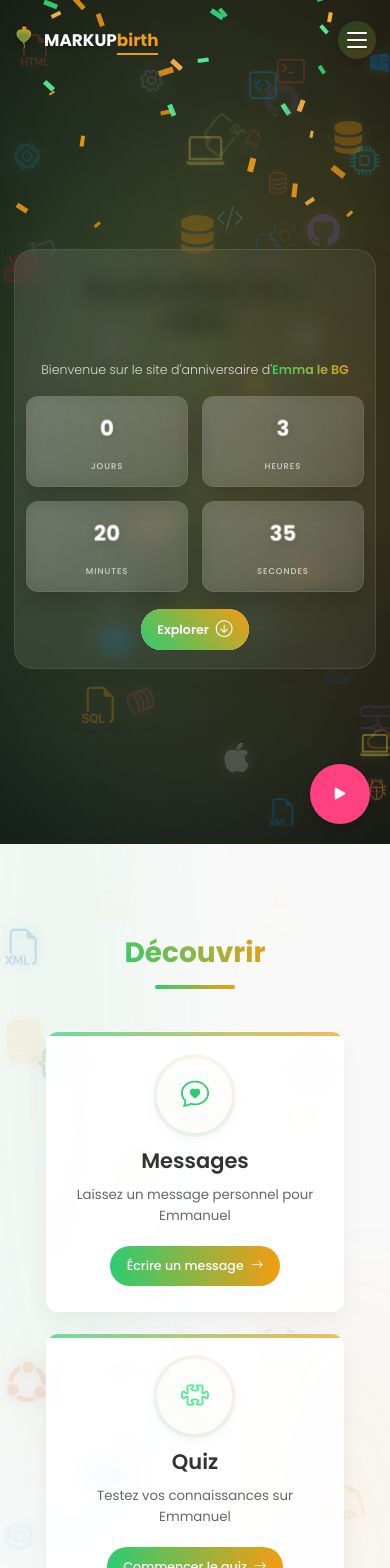
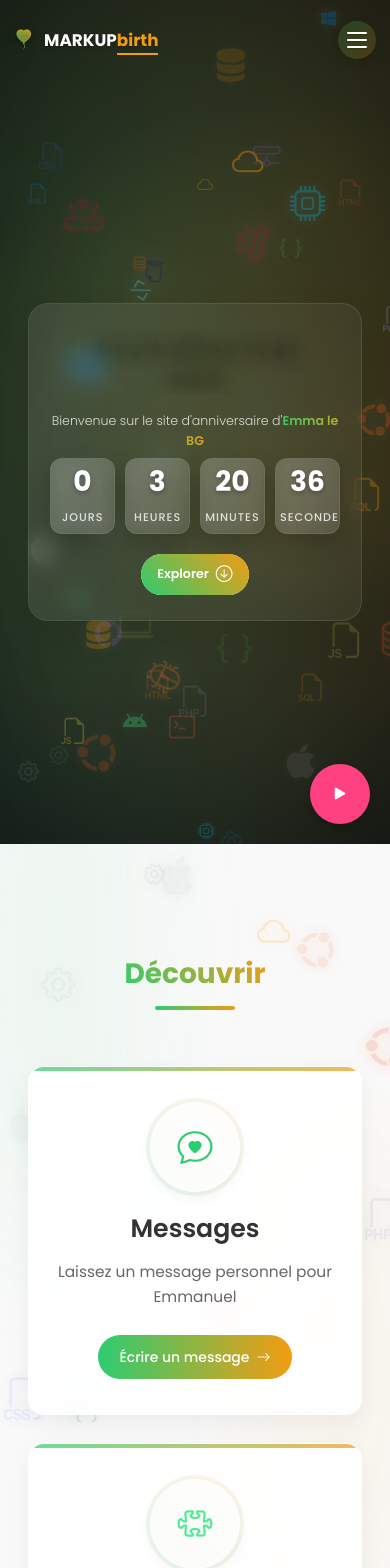
Before and after one commit to MARKUPsoft-corp/MARKUPbirth, a Nuxt app: page / in a window 390 px wide. Shown: the top 1568 px of the page. Built offline with nearby package versions, Linux system fonts and the light colour scheme.

Commit message:
toujours ls quiz

```diff
--- a/components/AppHeader.vue
+++ b/components/AppHeader.vue
@@ -40,11 +40,7 @@ const navItems = [
   { name: 'Accueil', path: '/' },
   { name: 'Messages', path: '/mur-messages' },
   { name: 'Quiz', path: '/quiz' },
-  { name: 'Mini-jeux', path: '/jeux' },
-  { name: 'Défis', path: '/defis' },
-  { name: 'Sondages', path: '/sondages' },
-  { name: 'Playlist', path: '/playlist' },
-  { name: 'Galerie', path: '/galerie' }
+  { name: 'Mini-jeux', path: '/jeux' }
 ]
 
 const handleScroll = () => {
--- a/pages/index.vue
+++ b/pages/index.vue
@@ -161,65 +161,7 @@
           </div>
         </div>
 
-        <!-- Carte Défis -->
-        <div class="feature-card challenges-card" v-scroll-reveal="{ delay: 500, distance: '50px', origin: 'bottom' }">
-          <div class="card-content">
-            <div class="card-icon">
-              <i class="bi bi-trophy"></i>
-            </div>
-            <h3>Défis</h3>
-            <p>Relevez des défis personnalisés</p>
-            <NuxtLink to="/defis" class="card-button">
-              Voir les défis
-              <i class="bi bi-arrow-right"></i>
-            </NuxtLink>
-          </div>
-        </div>
-
-        <!-- Carte Sondages -->
-        <div class="feature-card polls-card" v-scroll-reveal="{ delay: 600, distance: '50px', origin: 'bottom' }">
-          <div class="card-content">
-            <div class="card-icon">
-              <i class="bi bi-bar-chart"></i>
-            </div>
-            <h3>Sondages</h3>
-            <p>Participez aux sondages et découvrez les résultats</p>
-            <NuxtLink to="/sondages" class="card-button">
-              Voter
-              <i class="bi bi-arrow-right"></i>
-            </NuxtLink>
-          </div>
-        </div>
-
-        <!-- Carte Playlist -->
-        <div class="feature-card playlist-card" v-scroll-reveal="{ delay: 700, distance: '50px', origin: 'bottom' }">
-          <div class="card-content">
-            <div class="card-icon">
-              <i class="bi bi-music-note-beamed"></i>
-            </div>
-            <h3>Playlist</h3>
-            <p>Écoutez et partagez de la musique</p>
-            <NuxtLink to="/playlist" class="card-button">
-              Écouter
-              <i class="bi bi-arrow-right"></i>
-            </NuxtLink>
-          </div>
-        </div>
-
-        <!-- Carte Galerie -->
-        <div class="feature-card gallery-card" v-scroll-reveal="{ delay: 800, distance: '50px', origin: 'bottom' }">
-          <div class="card-content">
-            <div class="card-icon">
-              <i class="bi bi-images"></i>
-            </div>
-            <h3>Galerie</h3>
-            <p>Partagez vos photos souvenirs</p>
-            <NuxtLink to="/galerie" class="card-button">
-              Voir la galerie
-              <i class="bi bi-arrow-right"></i>
-            </NuxtLink>
-          </div>
-        </div>
+        <!-- Les cartes pour les pages non implémentées ont été supprimées -->
       </div>
     </div>
   </div>
@@ -647,6 +589,9 @@ onUnmounted(() => {
   height: calc(100vh - 80px); /* Hauteur exacte pour s'adapter à l'écran */
   padding: 0 2rem;
   box-sizing: border-box;
+  /* Réduire le padding sur mobile */
+  padding-top: clamp(1rem, 3vh, 2.5rem);
+  padding-bottom: clamp(1rem, 3vh, 2.5rem);
 }
 
 .hero-text {
@@ -700,6 +645,7 @@ onUnmounted(() => {
   margin-bottom: clamp(0.3rem, 1vh, 0.8rem);
   background: linear-gradient(45deg, var(--primary-green), var(--primary-orange));
   -webkit-background-clip: text;
+  background-clip: text;
   -webkit-text-fill-color: transparent;
   text-shadow: 0 5px 15px rgba(0, 0, 0, 0.3);
   position: relative;
@@ -736,6 +682,7 @@ onUnmounted(() => {
 .highlight-name {
   background: linear-gradient(45deg, var(--primary-green), var(--primary-orange));
   -webkit-background-clip: text;
+  background-clip: text;
   -webkit-text-fill-color: transparent;
   font-weight: 600;
 }
@@ -821,18 +768,18 @@ onUnmounted(() => {
 }
 
 .number-content {
-  font-size: clamp(1.3rem, 4vw, 2.8rem);
+  font-size: clamp(2rem, 6vw, 3.2rem);
   font-weight: 700;
-  color: white;
-  text-shadow: 0 2px 10px rgba(0, 0, 0, 0.2);
+  color: #fff;
+  text-shadow: 0 2px 5px rgba(0, 0, 0, 0.3);
 }
 
 .countdown-label {
-  font-size: clamp(0.6rem, 0.8vw, 0.8rem);
-  color: rgba(255, 255, 255, 0.7);
+  font-size: clamp(0.8rem, 1.5vw, 1.1rem);
+  color: rgba(255, 255, 255, 0.8);
+  font-weight: 500;
   text-transform: uppercase;
   letter-spacing: 1px;
-  font-weight: 500;
 }
 
 /* Call to action */
@@ -1242,283 +1189,136 @@ onUnmounted(() => {
 }
 
 @media (max-width: 768px) {
-  .cards-section {
-    padding: 4rem 1.5rem 5rem; /* Plus de marge sur les côtés */
-  }
-
   .cards-grid {
-    grid-template-columns: repeat(auto-fit, minmax(280px, 1fr));
-    gap: 1.5rem;
-    max-width: 95%;
-    margin: 0 auto;
-    padding: 0 0.5rem;
+    grid-template-columns: 1fr;
+    padding: 1rem;
   }
 
   .feature-card {
     max-width: 100%;
-    transform-origin: center;
-  }
-
-  .card-content {
-    padding: 2rem 1.5rem;
+  }
+
+  .section-title h2 {
+    font-size: 2rem;
+  }
+
+  /* Augmenter la taille du compteur et des textes sur mobile */
+  .hero-content {
+    padding-top: 0.5rem;
+    padding-bottom: 0.5rem;
+    height: calc(100vh - 60px); /* Réduire la hauteur pour éviter les marges */
+  }
+
+  .main-title {
+    font-size: clamp(2.5rem, 8vw, 3.5rem);
+    margin-bottom: 0.5rem;
+  }
+
+  .subtitle {
+    font-size: clamp(1.1rem, 4vw, 1.5rem);
+    margin-bottom: 1rem;
+  }
+
+  .countdown-container {
+    gap: 0.8rem;
+    max-width: 100%;
+    padding: 0 0.3rem;
+  }
+
+  .countdown-item {
+    width: clamp(70px, 23%, 120px);
+    padding: 0.7rem 0.4rem;
+    margin: 0.2rem;
+  }
+
+  .countdown-number-3d {
+    height: clamp(40px, 8vw, 50px);
+    margin-bottom: 0.4rem;
+  }
+
+  .number-content {
+    font-size: clamp(2.2rem, 8vw, 3rem);
+    font-weight: 700;
+  }
+
+  .countdown-label {
+    font-size: clamp(0.9rem, 3vw, 1.2rem);
+    letter-spacing: 1px;
+  }
+
+  .scroll-button {
+    bottom: 0.5rem;
   }
 }
 
 @media (max-width: 480px) {
-  .cards-section {
-    padding: 3.5rem 1rem 4.5rem; /* Plus de marge sur les côtés */
-  }
-
-  .cards-grid {
-    grid-template-columns: 1fr;
-    max-width: 90%;
-    padding: 0 1rem;
-  }
-
-  .card-content {
-    padding: 1.8rem 1.2rem;
-  }
-
-  .feature-card {
-    border-radius: 12px;
-  }
-
-  .card-icon {
-    width: 75px;
-    height: 75px;
+  .hero-content {
+    padding-top: 0.3rem; /* Réduire encore plus sur les petits écrans */
+    padding-bottom: 0.3rem;
+  }
+
+  .main-title {
+    font-size: clamp(2rem, 6vw, 3rem);
+    margin-bottom: 0.2rem;
+  }
+
+  .subtitle {
+    font-size: clamp(0.9rem, 3vw, 1.1rem);
+    margin-bottom: 0.3rem;
+  }
+
+  .countdown-container {
+    gap: 0.3rem;
+  }
+
+  .countdown-item {
+    width: clamp(65px, 22%, 110px);
+    padding: 0.4rem 0.3rem;
+  }
+
+  .countdown-number-3d {
+    height: 35px;
+  }
+
+  .number-content {
     font-size: 2rem;
-    margin-bottom: 1rem;
-  }
-
-  .feature-card h3 {
-    font-size: 1.5rem;
-    margin-bottom: 0.7rem;
-  }
-
-  .feature-card p {
-    font-size: 0.95rem;
-    margin-bottom: 1.4rem;
-  }
-
-  .card-button {
-    padding: 0.7rem 1.2rem;
-    font-size: 0.9rem;
-  }
-}
-
+  }
+
+  .countdown-label {
+    font-size: 0.8rem;
+  }
+}
+
+/* Pour les très petits écrans mobiles */
 @media (max-width: 360px) {
-  .cards-section {
-    padding: 3rem 0.5rem 4rem;
-  }
-
-  .cards-grid {
-    max-width: 95%;
-    padding: 0 0.5rem;
-  }
-
-  .card-content {
-    padding: 1.5rem 1rem;
-  }
-
-  .card-icon {
-    width: 65px;
-    height: 65px;
-    font-size: 1.7rem;
-  }
-
-  .feature-card h3 {
-    font-size: 1.3rem;
-  }
-
-  .feature-card p {
-    font-size: 0.9rem;
-    line-height: 1.4;
-  }
-
-  .feature-card {
-    border-radius: 10px;
-  }
-}
-
-/* Animations */
-@keyframes pulse {
-  0%, 100% {
-    transform: scale(1);
-  }
-  50% {
-    transform: scale(1.05);
-  }
-}
-
-@keyframes bubbleRise {
-  0% {
-    transform: translateY(0) translateX(0) scale(1);
-    opacity: 0;
-  }
-  5% {
-    opacity: 0.8;
-  }
-  25% {
-    transform: translateY(-25vh) translateX(calc(var(--pos-x) * 0.1px)) scale(1.2);
-  }
-  50% {
-    transform: translateY(-50vh) translateX(calc(var(--pos-x) * -0.1px)) scale(1.4);
-  }
-  75% {
-    transform: translateY(-75vh) translateX(calc(var(--pos-x) * 0.1px)) scale(1.6);
-    opacity: 0.4;
-  }
-  100% {
-    transform: translateY(-100vh) translateX(0) scale(1.8);
-    opacity: 0;
-  }
-}
-
-@keyframes confettiFall {
-  0% {
-    transform: translateY(0) rotate(var(--rotation));
-    opacity: 0;
-  }
-  10% {
-    opacity: 1;
-  }
-  90% {
-    opacity: 0.3;
-  }
-  100% {
-    transform: translateY(100vh) rotate(calc(var(--rotation) + 180deg));
-    opacity: 0;
-  }
-}
-
-@keyframes fadeInUp {
-  from {
-    opacity: 0;
-    transform: translateY(20px);
-  }
-  to {
-    opacity: 1;
-    transform: translateY(0);
-  }
-}
-
-/* Media queries améliorées */
-@media (max-width: 992px) and (min-height: 700px) {
-  .hero-section {
-    padding-top: 60px;
-  }
-
   .hero-content {
-    min-height: calc(100vh - 60px);
+    padding: 0.2rem 0.8rem;
   }
 
   .hero-text {
-    padding: 2rem 1.5rem;
-  }
-}
-
-@media (max-width: 768px) {
-  .hero-section {
-    height: auto;
-    min-height: 100vh;
-    padding-top: 60px;
-  }
-
-  .hero-content {
-    height: auto;
-    min-height: calc(100vh - 60px);
-    padding: 2rem 1rem;
-    padding-bottom: 1rem; /* Réduire l'espace en bas */
-  }
-
-  .hero-text {
-    padding: 1.5rem 1rem 1rem; /* Réduire le padding en bas */
+    padding: 1rem 0.6rem;
   }
 
   .countdown-container {
     display: grid;
     grid-template-columns: repeat(2, 1fr);
-    grid-template-rows: repeat(2, auto);
-    gap: 1rem;
-    width: 100%;
-    max-width: 400px;
-    margin: 0 auto;
+    max-width: 100%;
+    gap: 0.4rem;
   }
 
   .countdown-item {
     width: 100%;
-    margin: 0;
-    padding: 0.8rem 0.5rem;
+    padding: 0.6rem 0.3rem;
+    margin: 0.1rem;
   }
 
   .number-content {
-    font-size: clamp(1.5rem, 5vw, 2.5rem);
-  }
-}
-
-@media (max-width: 480px) {
-  .hero-content {
-    padding: 1.5rem 1rem 0.5rem; /* Réduire encore plus l'espace en bas */
-  }
-
-  .hero-text {
-    padding: 1.2rem 0.8rem 0.8rem; /* Réduire davantage le padding */
-  }
-
-  .cta-container {
-    margin-top: 0.8rem;
-    margin-bottom: 0.5rem; /* Ajouter une marge en bas minimale */
-  }
-}
-
-/* Pour les téléphones avec petits écrans */
-@media (max-width: 360px) {
-  .hero-content {
-    padding: 1rem 0.8rem 0.3rem; /* Espace minimal en bas */
-  }
-
-  .hero-text {
-    padding: 1rem 0.6rem 0.6rem;
-  }
-
-  .cta-container {
-    margin-top: 0.6rem;
-    margin-bottom: 0.3rem;
-  }
-}
-
-@media (max-height: 600px) {
-  .hero-section {
-    height: auto;
-    min-height: calc(100vh - 60px);
-  }
-
-  .hero-content {
-    height: auto;
-    min-height: auto;
-    padding: 1rem;
-  }
-
-  .hero-text {
-    padding: 1rem;
-  }
-
-  .main-title {
-    font-size: clamp(2rem, 3vw, 2.5rem);
-    margin-bottom: 0.5rem;
-  }
-
-  .subtitle {
-    font-size: 1rem;
-    margin-bottom: 0.5rem;
-  }
-
-  .countdown-3d {
-    margin-bottom: 0.5rem;
+    font-size: clamp(1.8rem, 7vw, 2.2rem);
   }
 
   .countdown-number-3d {
-    height: 40px;
+    height: 35px;
+    margin-bottom: 0.2rem;
   }
 }
 
```
